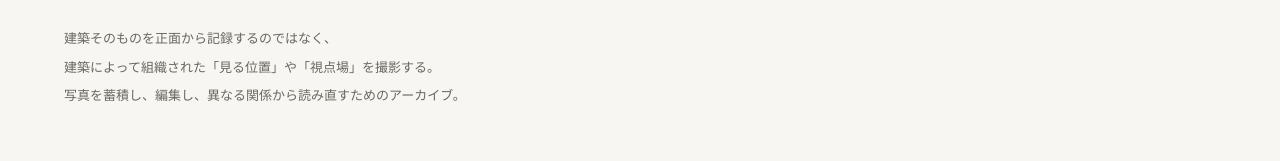
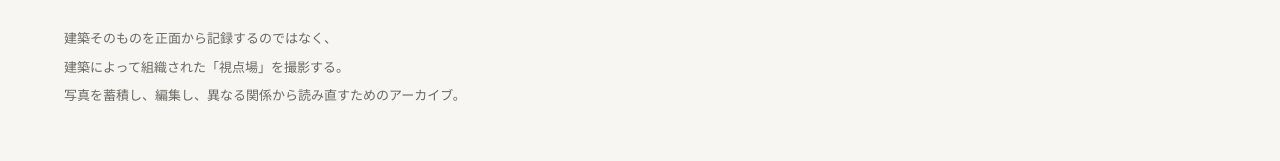
Before and after one commit to t6667214-art/architecture-website, a plain HTML site: page index.html in a window 1280 px wide. Shown: the part 396-557 px from the top of the page. Drawn offline with Linux system fonts and the light colour scheme.

```diff
--- a/index.html
+++ b/index.html
@@ -209,7 +209,7 @@
       <h1>建築によって生まれる、<br>見る位置を記録する。</h1>
       <p class="description">
         建築そのものを正面から記録するのではなく、<br>
-        建築によって組織された「見る位置」や「視点場」を撮影する。<br>
+        建築によって組織された「視点場」を撮影する。<br>
         写真を蓄積し、編集し、異なる関係から読み直すためのアーカイブ。
       </p>
     </section>
```
